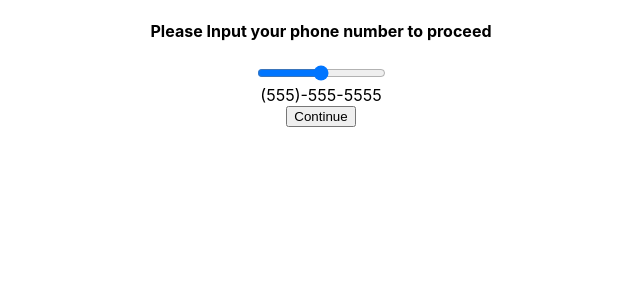
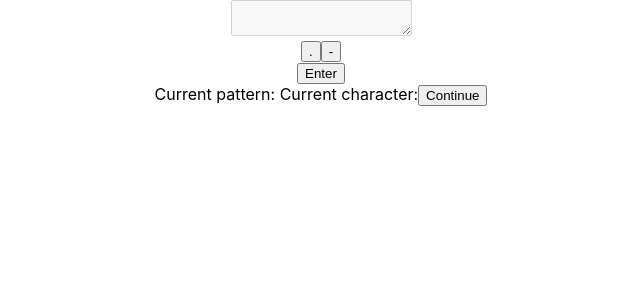
Before and after one commit to CD-Mackay/bad_ui_battles, a React (Create React App) app in the folder frankenvalidator/: page / in a window 1280 px wide. Shown: the top 300 px of the page, without its empty margins (319-959 px from the left). Built offline with nearby package versions, Linux system fonts and the light colour scheme.

Commit message:
import morse code input

```diff
--- a/frankenvalidator/src/App.js
+++ b/frankenvalidator/src/App.js
@@ -32,10 +32,142 @@ function App() {
     passConfirm: "",
   });
   const [phone, setPhone] = useState("5555555555")
-  const [view, setView] = useState("phone-number");
+  const [view, setView] = useState("address");
   const [error, setError] = useState({
     "password must contain a number": false,
   });
+
+  const morseData = {
+    0: "-----",
+    1: ".----",
+    2: "..---",
+    3: "...--",
+    4: "....-",
+    5: ".....",
+    6: "-....",
+    7: "--...",
+    8: "---..",
+    9: "----.",
+    a: ".-",
+    b: "-...",
+    c: "-.-.",
+    d: "-..",
+    e: ".",
+    f: "..-.",
+    g: "--.",
+    h: "....",
+    i: "..",
+    j: ".---",
+    k: "-.-",
+    l: ".-..",
+    m: "--",
+    n: "-.",
+    o: "---",
+    p: ".--.",
+    q: "--.-",
+    r: ".-.",
+    s: "...",
+    t: "-",
+    u: "..-",
+    v: "...-",
+    w: ".--",
+    x: "-..-",
+    y: "-.--",
+    z: "--..",
+    ".": ".-.-.-",
+    ",": "--..--",
+    "?": "..--..",
+    "!": "-.-.--",
+    "-": "-....-",
+    "/": "-..-.",
+    "@": ".--.-.",
+    "(": "-.--.",
+    ")": "-.--.-",
+  };
+
+  const morseArr = [
+    ["0", "-----"],
+    ["1", ".----"],
+    ["2", "..---"],
+    ["3", "...--"],
+    ["4", "....-"],
+    ["5", "....."],
+    ["6", "-...."],
+    ["7", "--..."],
+    ["8", "---.."],
+    ["9", "----."],
+    ["a", ".-"],
+    ["b", "-..."],
+    ["c", "-.-."],
+    ["d", "-.."],
+    ["e", "."],
+    ["f", "..-."],
+    ["g", "--."],
+    ["h", "...."],
+    ["i", ".."],
+    ["j", ".---"],
+    ["k", "-.-"],
+    ["l", ".-.."],
+    ["m", "--"],
+    ["n", "-."],
+    ["o", "---"],
+    ["p", ".--."],
+    ["q", "--.-"],
+    ["r", ".-."],
+    ["s", "..."],
+    ["t", "-"],
+    ["u", "..-"],
+    ["v", "...-"],
+    ["w", ".--"],
+    ["x", "-..-"],
+    ["y", "-.--"],
+    ["z", "--.."],
+    [".", ".-.-.-"],
+    [",", "--..--"],
+    ["?", "..--.."],
+    ["!", "-.-.--"],
+    ["-", "-....-"],
+    ["/", "-..-."],
+    ["@", ".--.-."],
+    ["(", "-.--."],
+    [")", "-.--.-"],
+  ];
+
+  const [stringFrag, setStringFrag] = useState("");
+  const [fullString, setFullString] = useState("");
+  const [errorMessage, setErrorMessage] = useState("");
+  const [showChart, setShowChart] = useState(false);
+
+  const addChar = (newChar) => {
+    let stringCopy = fullString;
+    stringCopy = stringCopy + newChar;
+    setFullString(stringCopy);
+  };
+
+  const addCodeFrag = (code) => {
+    let codeCopy = stringFrag;
+    codeCopy = codeCopy + code;
+    setStringFrag(codeCopy);
+  };
+
+  const translateCode = () => {
+    const newChar = Object.keys(morseData, stringFrag).find(
+      (key) => morseData[key] === stringFrag
+    );
+    if (newChar !== undefined) {
+      addChar(newChar);
+    } else {
+      showError();
+    }
+    setStringFrag("");
+  };
+
+  const showError = () => {
+    setErrorMessage("Not a valid character");
+    setTimeout(() => {
+      setErrorMessage("");
+    }, 2000);
+  };
   const [inputs, setInputs] = useState(inputArr);
 
   const inputRef = useRef(null);
@@ -199,6 +331,35 @@ function App() {
         </div>}
         {view === "address" && <div>
           {/* Add Morse code input to register address */}
+          <textarea disabled value={fullString}></textarea>
+      <div className="button-wrapper">
+        <div className="input-wrapper">
+          <button
+            variant="outline-primary"
+            size="md"
+            onClick={() => addCodeFrag(".")}
+          >
+            .
+          </button>
+          <button
+            variant="outline-primary"
+            size="md"
+            onClick={() => addCodeFrag("-")}
+          >
+            -
+          </button>
+        </div>
+        <button variant="success" size="sm" onClick={translateCode}>
+          Enter
+        </button>
+      </div>
+      <span>Current pattern: {stringFrag}</span>
+      <span>
+        Current character:
+        {Object.keys(morseData, stringFrag).find(
+          (key) => morseData[key] === stringFrag
+        )}
+      </span>
           <button onClick={handleRegisterAddress}>Continue</button></div>}
     </div>
   );
```
